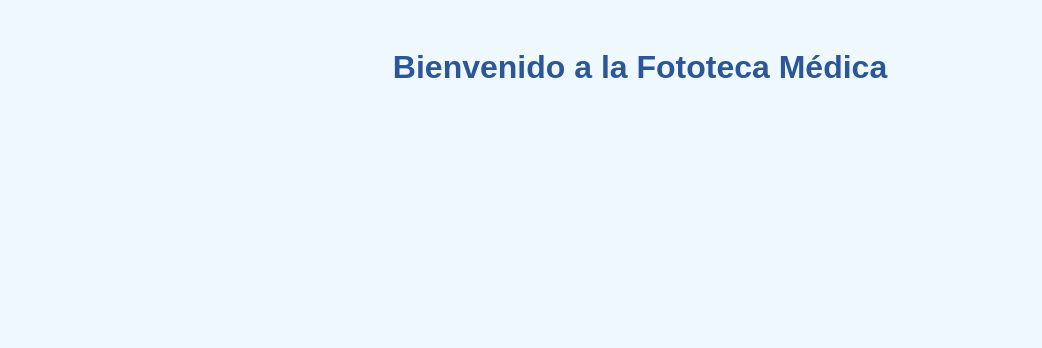
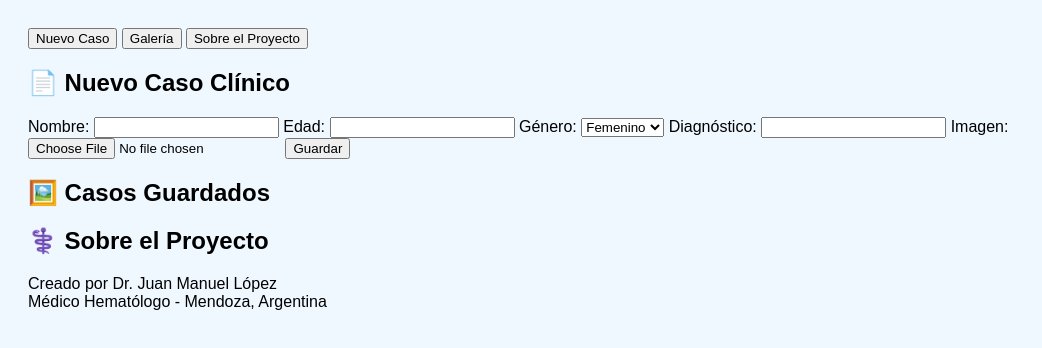
Before and after one commit to jumalop/FototecaHEC, a plain HTML site: page index.html in a window 1280 px wide. Shown: the whole page, without its empty margins (0-1042 px from the left). Drawn offline with Linux system fonts and the light colour scheme.

Commit message:
index.html

```diff
--- a/index.html
+++ b/index.html
@@ -5,9 +5,43 @@
     <meta name="viewport" content="width=device-width, initial-scale=1.0">
     <title>Fototeca Hematológica</title>
     <link rel="stylesheet" href="styles.css">
+    <link rel="manifest" href="manifest.json">
 </head>
 <body>
-    <h1>Bienvenido a la Fototeca Médica</h1>
+    <nav>
+        <button onclick="showSection('new-case')">Nuevo Caso</button>
+        <button onclick="showSection('gallery')">Galería</button>
+        <button onclick="showSection('about')">Sobre el Proyecto</button>
+    </nav>
+
+    <section id="new-case" class="active">
+        <h2>📄 Nuevo Caso Clínico</h2>
+        <form id="caseForm">
+            <label>Nombre: <input type="text" id="patientName" required></label>
+            <label>Edad: <input type="number" id="age" min="0" required></label>
+            <label>Género:
+                <select id="gender" required>
+                    <option value="F">Femenino</option>
+                    <option value="M">Masculino</option>
+                    <option value="Otro">Otro</option>
+                </select>
+            </label>
+            <label>Diagnóstico: <input type="text" id="diagnosis" required></label>
+            <label>Imagen: <input type="file" id="image" accept="image/*"></label>
+            <button type="button" onclick="saveCase()">Guardar</button>
+        </form>
+    </section>
+
+    <section id="gallery">
+        <h2>🖼️ Casos Guardados</h2>
+        <div id="casesGrid"></div>
+    </section>
+
+    <section id="about">
+        <h2>⚕️ Sobre el Proyecto</h2>
+        <p>Creado por Dr. Juan Manuel López<br>Médico Hematólogo - Mendoza, Argentina</p>
+    </section>
+
     <script src="app.js"></script>
 </body>
 </html>
```
